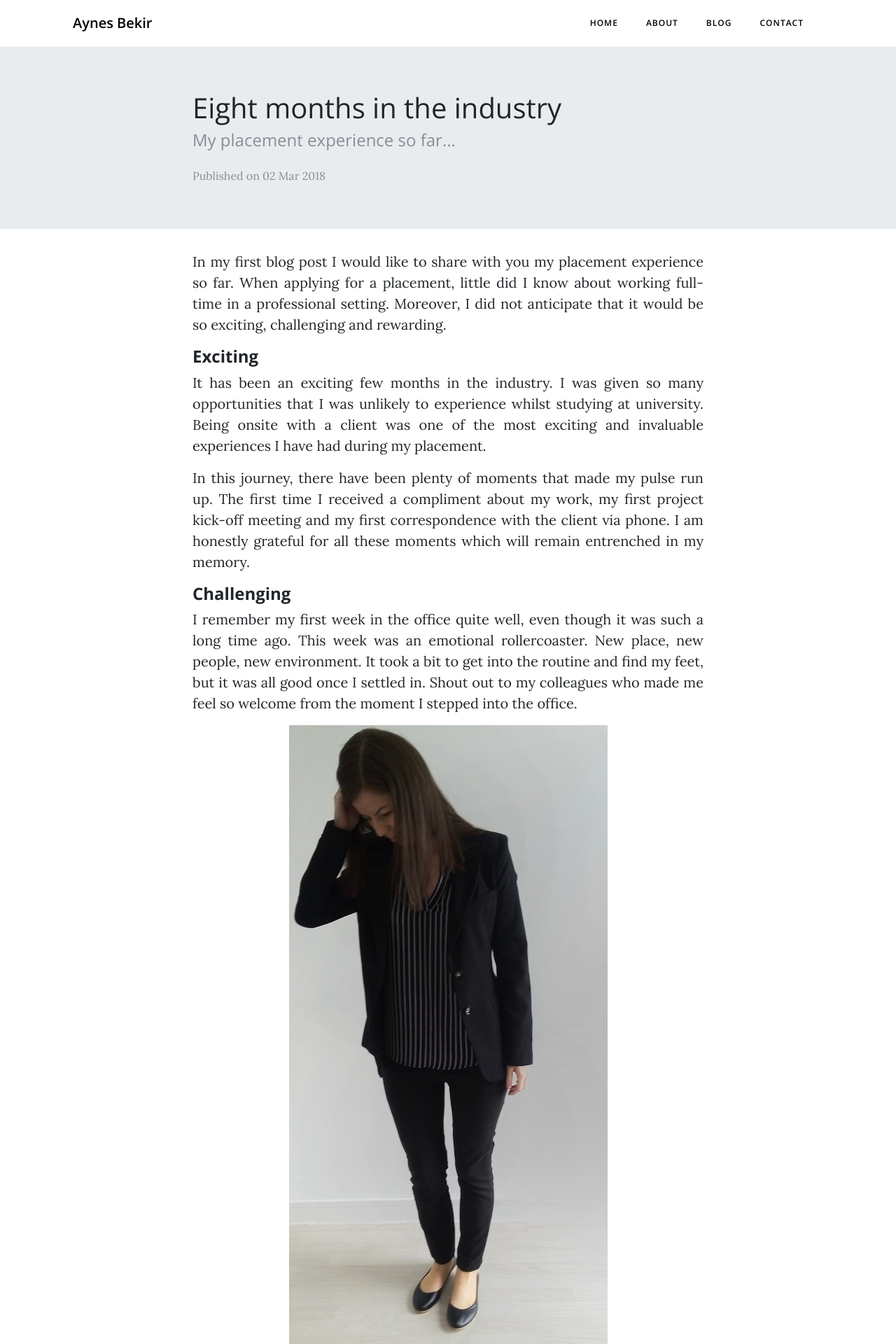
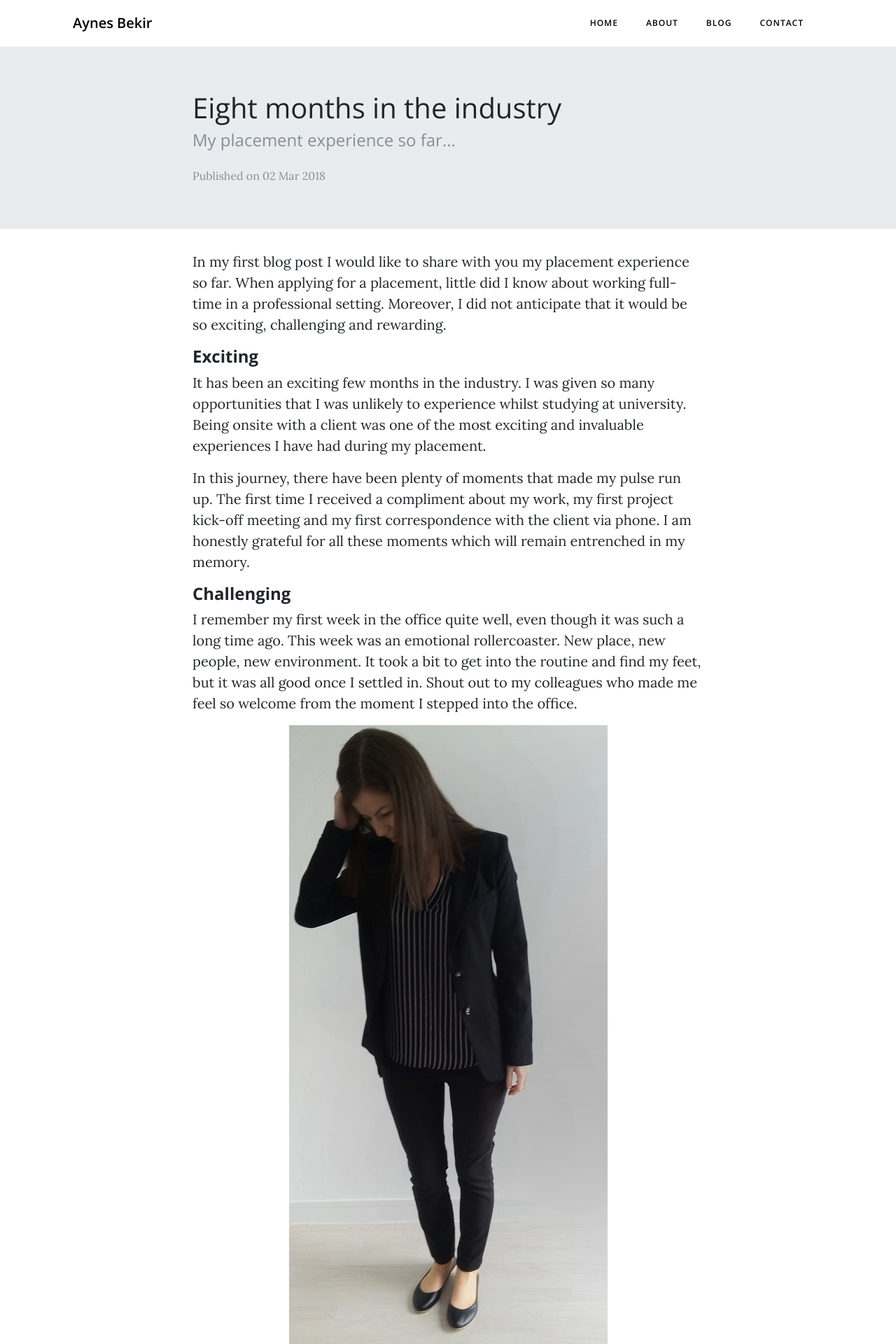
Before and after one commit to aynesbekir/blog, a Jekyll site: the page built from _posts/2018-03-02-eight-months-in-the-industry.md, in a window 1280 px wide. Shown: the top 1920 px of the page at 70% size. Built offline with Jekyll 4.4.1, drawn with Linux system fonts in a browser that asks for light colours; nearby versions of some CDN libraries; comment, search, counter and statistics services are not loaded.

Commit message:
Removed a text property from post template

```diff
--- a/_layouts/post.html
+++ b/_layouts/post.html
@@ -5,7 +5,7 @@
   <article>
     <div class="container">
       <div class="row">
-        <div class="col-lg-8 col-md-10 mx-auto" style="text-align:justify">
+        <div class="col-lg-8 col-md-10 mx-auto">
           {{ content }}
           {% if page.comments %}
             {% include comments.html %}
```
